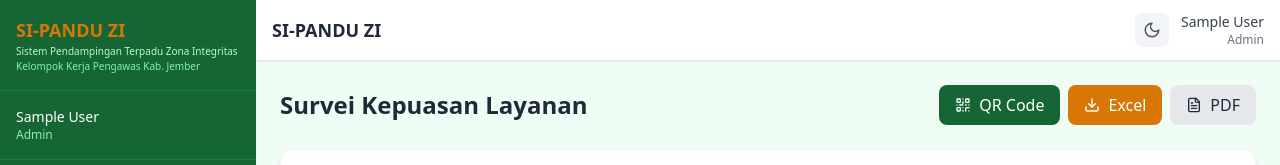
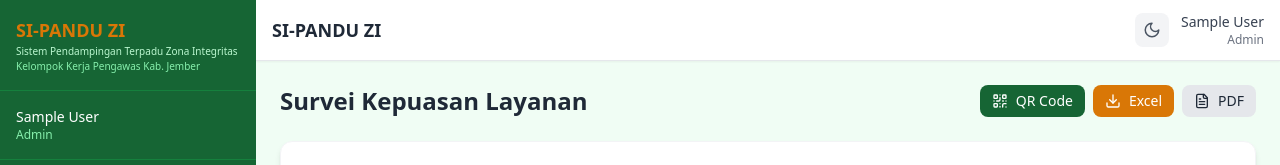
Before and after one commit to Subariyanto/si-pandu-zi-madrasah, a React (Vite) app: page /#/survei in a window 1280 px wide. Shown: the top 165 px of the page. Built offline with nearby package versions, Linux system fonts and the light colour scheme; no server answers; the database is empty; sample sign-in values are in the browser's storage.

Commit message:
fix: perkecil ukuran tombol action di semua halaman

```diff
--- a/src/index.css
+++ b/src/index.css
@@ -10,16 +10,16 @@
 
 @layer components {
   .btn-primary {
-    @apply bg-kemenag-green hover:bg-kemenag-green-light text-white font-medium py-2 px-4 rounded-lg transition-colors duration-200;
+    @apply bg-kemenag-green hover:bg-kemenag-green-light text-white font-medium py-1.5 px-3 text-sm rounded-lg transition-colors duration-200;
   }
   .btn-secondary {
-    @apply bg-gray-200 hover:bg-gray-300 dark:bg-gray-700 dark:hover:bg-gray-600 text-gray-800 dark:text-gray-200 font-medium py-2 px-4 rounded-lg transition-colors duration-200;
+    @apply bg-gray-200 hover:bg-gray-300 dark:bg-gray-700 dark:hover:bg-gray-600 text-gray-800 dark:text-gray-200 font-medium py-1.5 px-3 text-sm rounded-lg transition-colors duration-200;
   }
   .btn-gold {
-    @apply bg-kemenag-gold hover:bg-kemenag-gold-light text-white font-medium py-2 px-4 rounded-lg transition-colors duration-200;
+    @apply bg-kemenag-gold hover:bg-kemenag-gold-light text-white font-medium py-1.5 px-3 text-sm rounded-lg transition-colors duration-200;
   }
   .btn-danger {
-    @apply bg-red-600 hover:bg-red-700 text-white font-medium py-2 px-4 rounded-lg transition-colors duration-200;
+    @apply bg-red-600 hover:bg-red-700 text-white font-medium py-1.5 px-3 text-sm rounded-lg transition-colors duration-200;
   }
   .card {
     @apply bg-white dark:bg-gray-800 rounded-xl shadow-md p-6 border border-gray-100 dark:border-gray-700;
```
